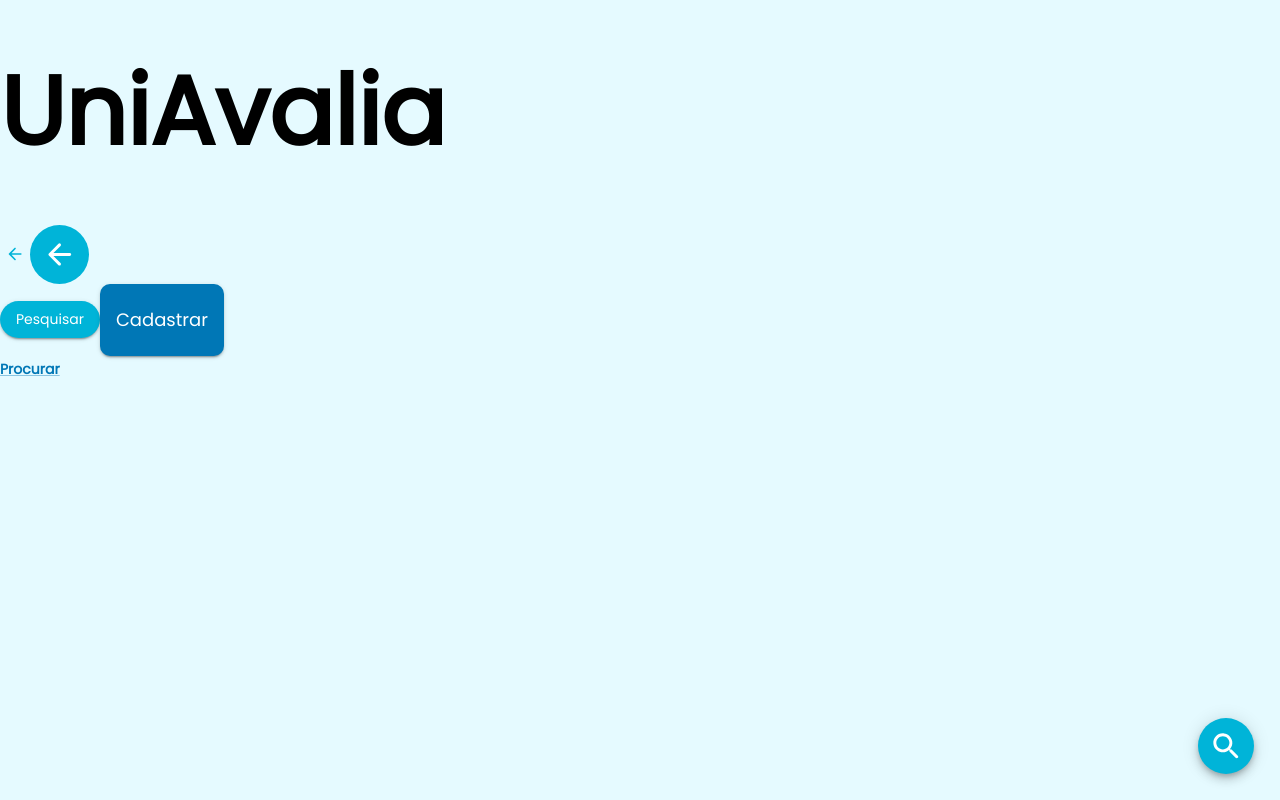
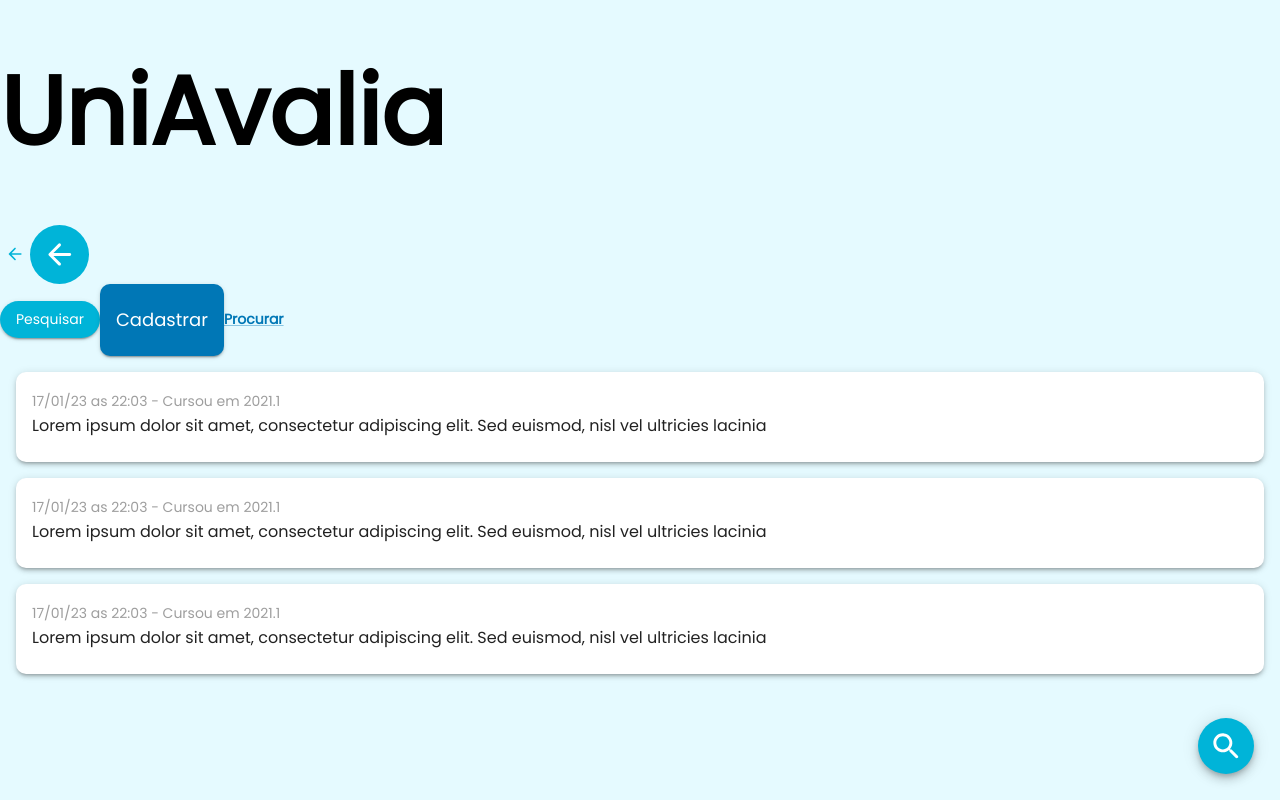
Before and after one commit to Barbosa885/UniAvalia-front, a Next.js app: page / in a window 1280 px wide. Built offline with nearby package versions, Linux system fonts and the light colour scheme.

Commit message:
feat: Add comment component

```diff
--- a/package.json
+++ b/package.json
@@ -25,6 +25,7 @@
     "clsx": "^1.2.1",
     "eslint": "^8.0.1",
     "eslint-config-next": "13.1.1",
+    "moment": "^2.29.4",
     "next": "13.1.1",
     "react": "18.2.0",
     "react-dom": "18.2.0",
--- /dev/null
+++ b/src/components/Comment/index.tsx
@@ -0,0 +1,37 @@
+import styled from '@emotion/styled'
+import { Paper } from '@mui/material'
+import moment from 'moment'
+
+const PaperStyled = styled(Paper)(({ theme }) => ({
+  minHeight: 90,
+  padding: theme.spacing(2),
+  borderRadius: 10,
+  boxSizing: 'border-box',
+
+  span: {
+    fontSize: 14,
+    color: theme.palette.grey[500],
+  },
+
+  p: {
+    fontSize: 16,
+    margin: 0,
+  },
+}))
+
+export interface CommentProps {
+  comment: IComment
+}
+
+export const Comment = ({ comment }: CommentProps): JSX.Element => {
+  const { message, date, semester, agrees, disagrees } = comment
+
+  return (
+    <PaperStyled elevation={3}>
+      <span>
+        {moment(date).format('D/MM/YY [as] H:mm')} - Cursou em {semester}
+      </span>
+      <p>{message}</p>
+    </PaperStyled>
+  )
+}
--- a/src/pages/index.tsx
+++ b/src/pages/index.tsx
@@ -6,10 +6,21 @@ import {
   IconButton,
   LinkButton,
 } from '../components/Button'
+import { Comment } from '../components/Comment'
 
 export default function Home(): JSX.Element {
+  const comment: IComment = {
+    message:
+      'Lorem ipsum dolor sit amet, consectetur adipiscing elit. Sed euismod, nisl vel ultricies lacinia',
+    agrees: 0,
+    disagrees: 0,
+    date: new Date(),
+    semester: '2021.1',
+  }
+
   return (
     <>
+      <FloatingButton size="large" Icon={SearchRounded} />
       <h1 className="text-8xl">UniAvalia</h1>
       <div className="">
         <IconButton size="small" color="primary" Icon={ArrowBackRounded} />
@@ -26,9 +37,21 @@ export default function Home(): JSX.Element {
           Pesquisar
         </Button>
         <Button color="secondary">Cadastrar</Button>
+        <LinkButton href="/search">Procurar</LinkButton>
       </div>
-      <LinkButton href="/search">Procurar</LinkButton>
-      <FloatingButton size="large" Icon={SearchRounded} />
+
+      <div
+        style={{
+          display: 'flex',
+          flexDirection: 'column',
+          gap: 16,
+          padding: 16,
+        }}
+      >
+        <Comment comment={comment} />
+        <Comment comment={comment} />
+        <Comment comment={comment} />
+      </div>
     </>
   )
 }
```
Also changed, not shown: src/types/global.d.ts (added, +7 -0 lines), 1 other file (tests, documents, lock files or other folders).
